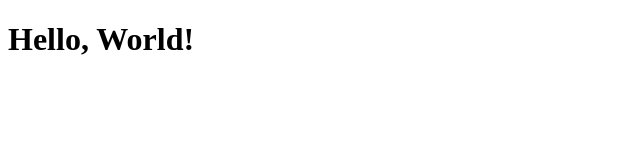
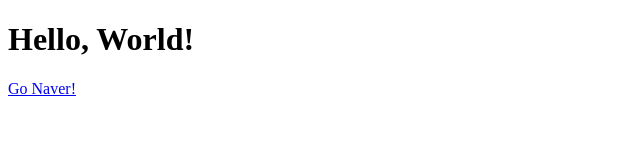
Before and after one commit to seonggeunkim-developer/Test-Project, a plain HTML site: page index.html in a window 1280 px wide. Shown: the full height of the page, 0-640 px from the left. Drawn offline with Linux system fonts and the light colour scheme.

Commit message:
Update index.html

```diff
--- a/index.html
+++ b/index.html
@@ -9,5 +9,8 @@
     <h1>
       Hello, World!
     </h1>
+    <a href="http://www.naver.com">
+      Go Naver!
+    </a>
   </body>
 </html>
```
